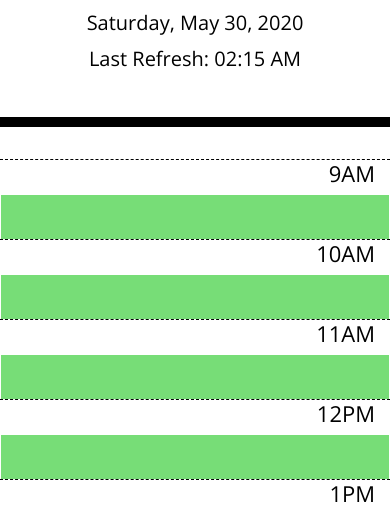
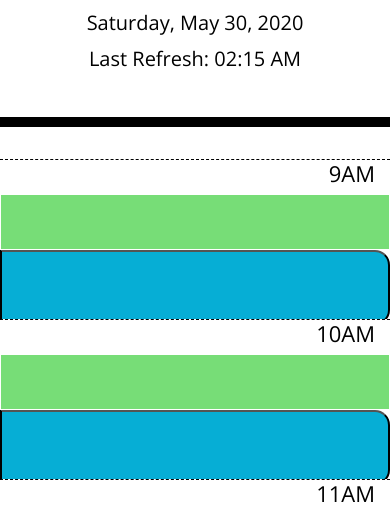
Before and after one commit to mhans19/workday-scheduler, a plain HTML site: page index.html in a window 390 px wide. Shown: the part 256-770 px from the top of the page. Drawn offline with nearby package versions, Linux system fonts and the light colour scheme; a web font is replaced by a local one.

Commit message:
fix mobile responsiveness for phone sizes

```diff
--- a/assets/css/style.css
+++ b/assets/css/style.css
@@ -85,3 +85,9 @@ body {
   transition: all .3s ease-in-out;
   color: grey;
 }
+
+/* BEGIN media query for smaller desktop screens and smaller */
+@media screen and (max-width: 576px) {
+.row {
+  margin-bottom: 80px;
+}
--- a/assets/js/script.js
+++ b/assets/js/script.js
@@ -13,18 +13,17 @@ jQuery.each(includeTimes, function appendElements(){
     $('#timeslot').append(
         $('<div/>', {'class': 'row'})
             .append(
-            $('<div/>', {'class': 'col-lg col-md col-sm col-xs hour'}).append(
+            $('<div/>', {'class': 'col-12 col-sm-2 col-md-2 col-lg-1 hour'}).append(
                 $('<h2/>', {'class': 'time-block', text: includeTimes[arrayIndicator]})
             ))
             .append(
-                $('<div/>', {'id': 'slot' + arrayIndicator, 'class': 'task-group col-lg-9 col-md-8 col-sm-7 col-xs description'}).append(
+                $('<div/>', {'id': 'slot' + arrayIndicator, 'class': 'col-12 col-sm-8 col-md-8 col-lg-10 task-group description'}).append(
                     $('<p/>', {'class': 'form-control textarea'})
                 ))
             .append(
-                    $('<button/>', {'id': 'saveButton' + includeTimes[arrayIndicator], 'class': 'col-lg col-md col-sm col-xs saveBtn'}).append(
+                    $('<button/>', {'id': 'saveButton' + includeTimes[arrayIndicator], 'class': 'col-12 col-sm-2 col-md-2 col-lg-1 saveBtn'}).append(
                         $('<span/>', {'class': 'oi oi-check'})
             )))
-
 
     var calT = moment(calTimes[arrayIndicator], 'HH');
     if (moment().diff(calT, 'minutes') < 0) {
@@ -37,7 +36,6 @@ jQuery.each(includeTimes, function appendElements(){
 
     arrayIndicator++;
 });
-
 
 // Allow text input/change for task
 $(".task-group").on("click", "p", function() {
@@ -52,9 +50,6 @@ setInterval(function() {
     window.location.reload();
 }, (1000 * 60) * 10);
 
-
-var tasks = [];
-
 // Save to Local Storage
 $('.saveBtn').on('click', function(){
     var calHour = $(this).attr('id');
```
